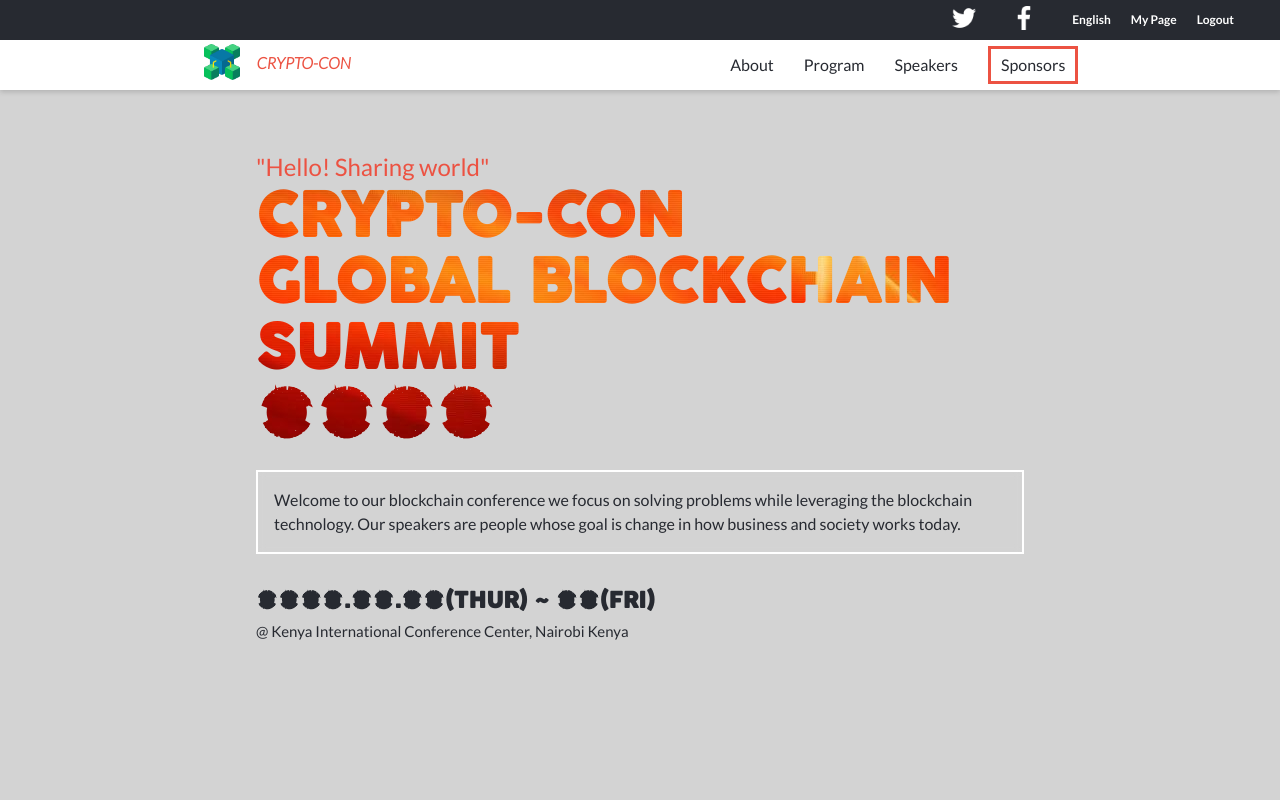
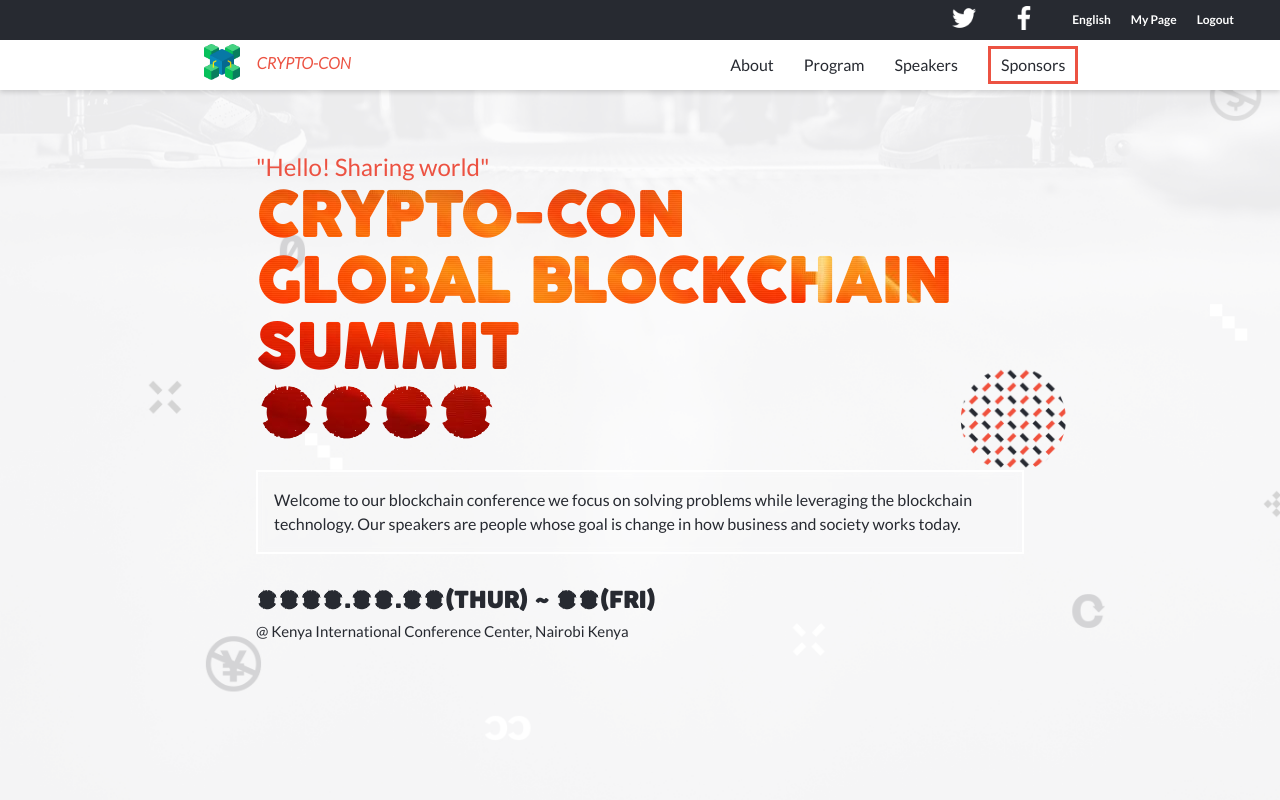
Before and after one commit to kelvinbush/crypto-con, a website: page index.html in a window 1280 px wide. Shown: the top 800 px of the page. Drawn offline with Linux system fonts and the light colour scheme; the site is published under a folder, as on GitHub Pages, so addresses that start at the root find nothing; files whose address does not match are found by name.

Commit message:
Update hero image link

```diff
--- a/css/style.css
+++ b/css/style.css
@@ -250,7 +250,7 @@ footer p {
 }
 
 .hero {
-  background: url("/img/hero.png") no-repeat;
+  background: url("../img/hero.png") no-repeat;
   background-size: cover;
 }
 
```
